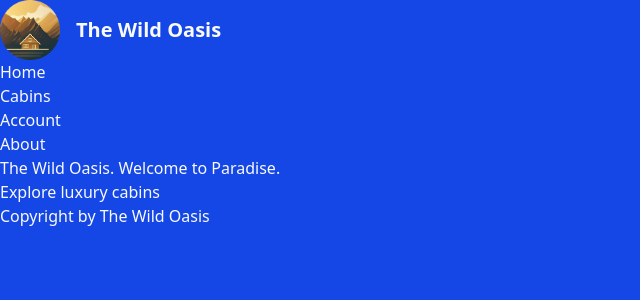
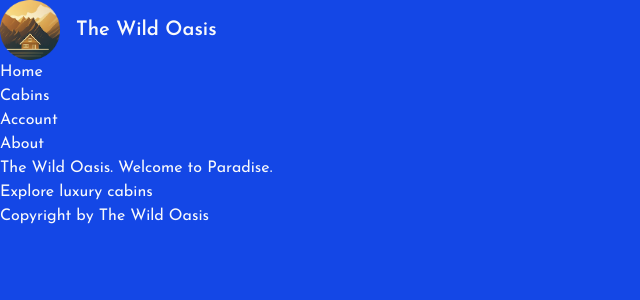
Before and after one commit to naked-vivi/the-wild-oasis-website, a Next.js app: page / in a window 1280 px wide. Shown: the top 300 px of the page, without its empty margins (0-640 px from the left). Built offline with nearby package versions, Linux system fonts and the light colour scheme.

Commit message:
feat: optimizing font

```diff
--- a/app/layout.tsx
+++ b/app/layout.tsx
@@ -2,6 +2,14 @@ import type { ReactNode } from "react";
 import Navigation from "./_components/navigation";
 import Logo from "./_components/Logo";
 import "@/app/_styles/globals.css";
+import { Josefin_Sans } from "next/font/google";
+
+const josefin = Josefin_Sans({
+  subsets: ['latin'],
+  display: "swap"
+})
+
+console.log(josefin)
 
 export const metadata = {
   title: {
@@ -14,7 +22,7 @@ export const metadata = {
 export default function RootLayout({ children }: { children: ReactNode }) {
   return (
     <html>
-      <body className="text-gray-50 min-h-screen bg-blue-700">
+      <body className={`${josefin.className} text-gray-50 min-h-screen bg-blue-700`}>
         <header>
           <Logo />
           <Navigation />
@@ -26,6 +34,6 @@ export default function RootLayout({ children }: { children: ReactNode }) {
           Copyright by The Wild Oasis
         </footer>
       </body>
-    </html>
+    </html >
   );
 }
```
